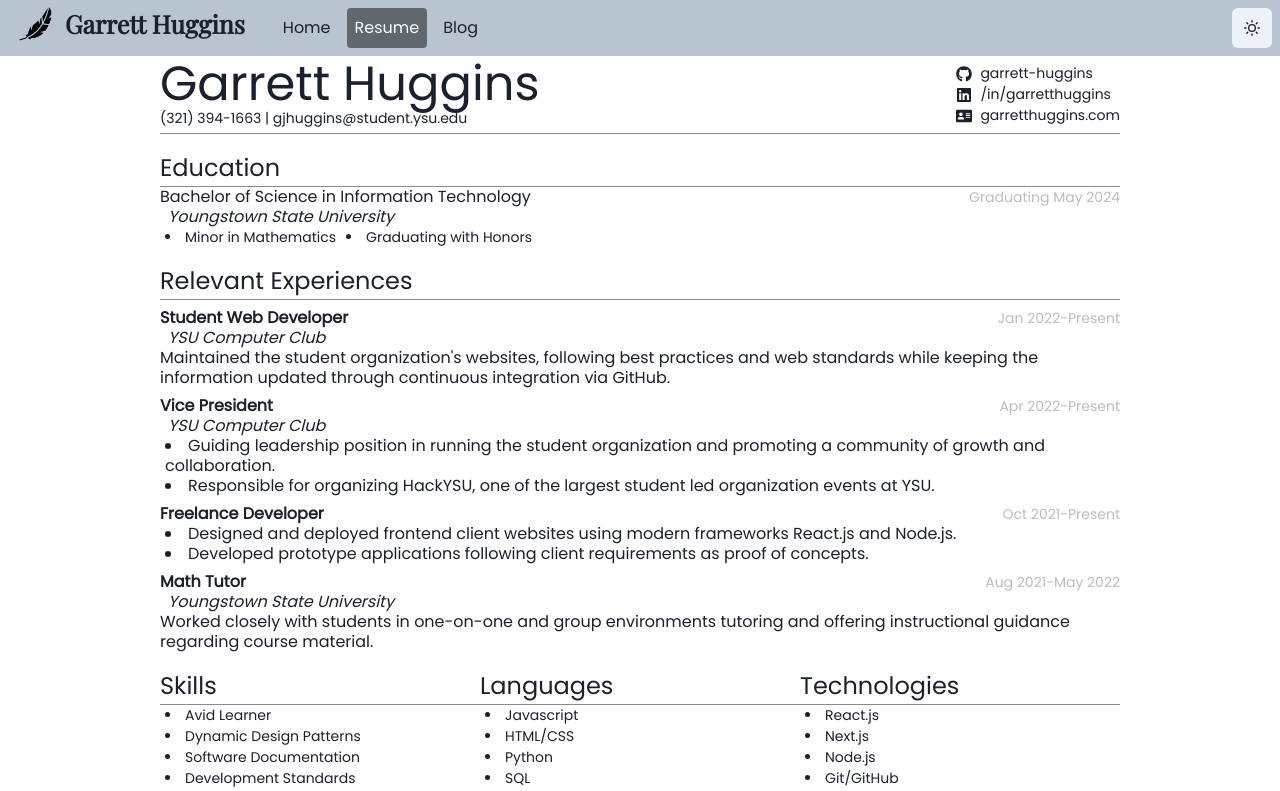
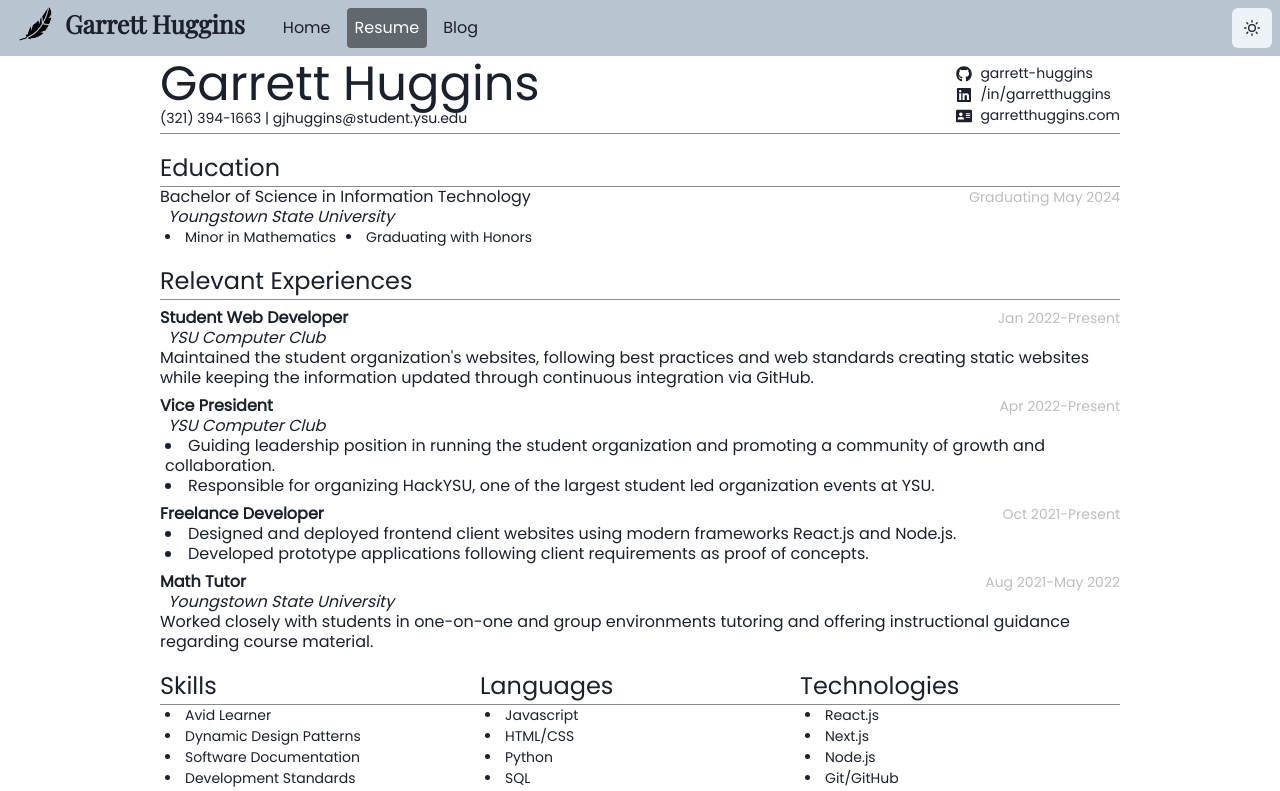
Before and after one commit to garrett-huggins/garretthuggins.com, a Next.js app: page /resume in a window 1280 px wide. Shown: the top 791 px of the page. Built offline with nearby package versions, Linux system fonts and the light colour scheme.

Commit message:
updated experiences

```diff
--- a/data/experiences.js
+++ b/data/experiences.js
@@ -6,7 +6,7 @@ export const experiences = [
     startDate: "Jan 2022",
     endDate: "Present",
     description: [
-      "Maintained the student organization's websites, following best practices and web standards while keeping the information updated through continuous integration via GitHub.",
+      "Maintained the student organization's websites, following best practices and web standards creating static websites while keeping the information updated through continuous integration via GitHub.",
     ],
   },
   {
```
